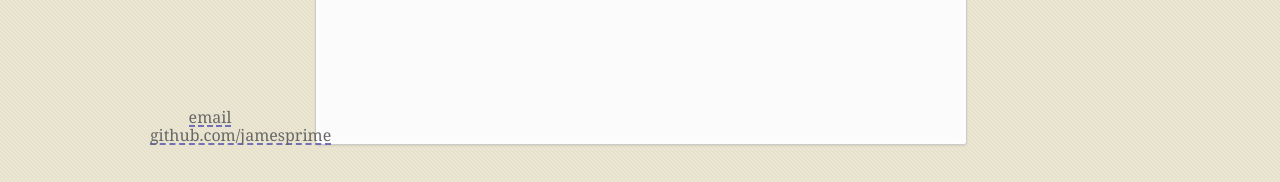
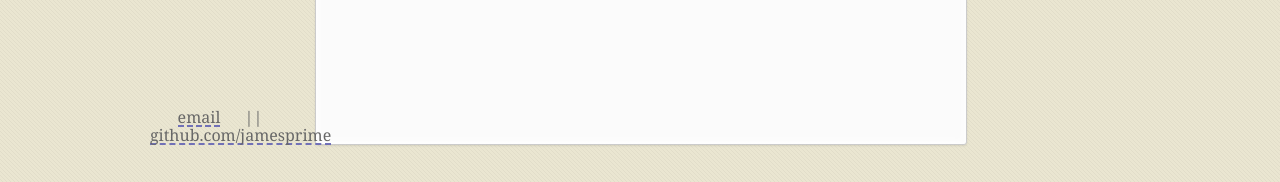
Before and after one commit to jamesprime/jamesprime.github.io, a Jekyll site: the page built from index.html, in a window 1280 px wide. Shown: the part 715-897 px from the top of the page. Built offline with Jekyll 4.4.1, drawn with Linux system fonts in a browser that asks for light colours; nearby versions of some CDN libraries; some web fonts are replaced.

Commit message:
Updated _includes/footer.html (just indentation though)

```diff
--- a/_includes/footer.html
+++ b/_includes/footer.html
@@ -5,9 +5,9 @@
     <p><small>Hosted on GitHub Pages &mdash; Theme by <a href="https://twitter.com/michigangraham">mattgraham</a></small></p>
 </footer> -->
 
-<footer>
-    <ul>
-        <li><a href="mailto:jamesprimephd@gmail.com">email</a></li>
-        <li><a href="https://github.com/jamesprime">github.com/jamesprime</a></li>
-    </ul>
-</footer>
+            <footer>
+                <ul>
+                    <li><a href="mailto:jamesprimephd@gmail.com">email</a></li> ||
+                    <li><a href="https://github.com/jamesprime">github.com/jamesprime</a></li>
+                </ul>
+            </footer>
```
